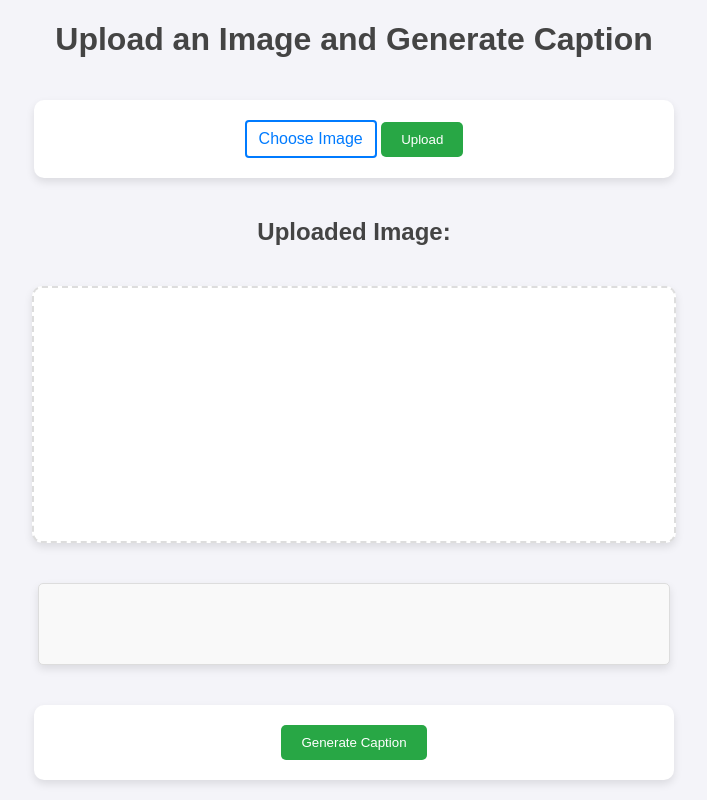
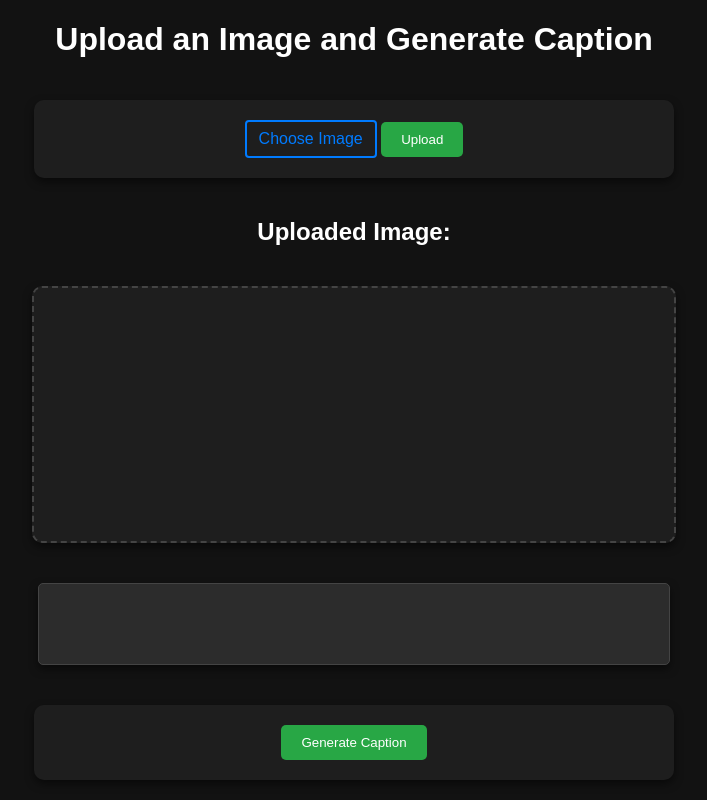
Before and after one commit to SridharModukuru/image_captioner, a Flask app: page / in a window 1280 px wide. Shown: the whole page, without its empty margins (286-993 px from the left). Run offline with Flask 3, Linux system fonts and the light colour scheme.

Commit message:
updated theme CICD test

```diff
--- a/templates/index.html
+++ b/templates/index.html
@@ -6,8 +6,8 @@
     <style>
         body {
             font-family: 'Arial', sans-serif;
-            background-color: #f4f4f9;
-            color: #333;
+            background-color: #121212;
+            color: #e0e0e0;
             margin: 0;
             padding: 0;
             display: flex;
@@ -17,21 +17,21 @@
             height: 100vh;
         }
         h1, h2, h3 {
-            color: #444;
+            color: #ffffff;
         }
         form, .image-container, .caption-container, .button-container {
             width: 80%;
             max-width: 600px;
             margin: 20px auto;
             padding: 20px;
-            background: #fff;
+            background: #1e1e1e;
             border-radius: 10px;
-            box-shadow: 0 4px 8px rgba(0, 0, 0, 0.1);
+            box-shadow: 0 4px 8px rgba(0, 0, 0, 0.5);
             text-align: center;
         }
         .image-container {
             height: 400px;
-            border: 2px dashed #ddd;
+            border: 2px dashed #444;
             display: flex;
             align-items: center;
             justify-content: center;
@@ -56,11 +56,11 @@
         }
         .custom-file-upload:hover {
             background-color: #007BFF;
-            color: #fff;
+            color: #ffffff;
         }
         input[type="submit"], #generateButton {
             background-color: #28a745;
-            color: #fff;
+            color: #ffffff;
             border: none;
             padding: 10px 20px;
             border-radius: 5px;
@@ -73,8 +73,8 @@
         .caption-container {
             margin-top: 20px;
             padding: 15px;
-            background-color: #f9f9f9;
-            border: 1px solid #ddd;
+            background-color: #2c2c2c;
+            border: 1px solid #444;
             border-radius: 5px;
             font-size: 18px;
             min-height: 50px;
@@ -84,7 +84,7 @@
             position: relative;
         }
         .spinner {
-            border: 4px solid rgba(0, 0, 0, 0.1);
+            border: 4px solid rgba(255, 255, 255, 0.1);
             width: 36px;
             height: 36px;
             border-radius: 50%;
```
